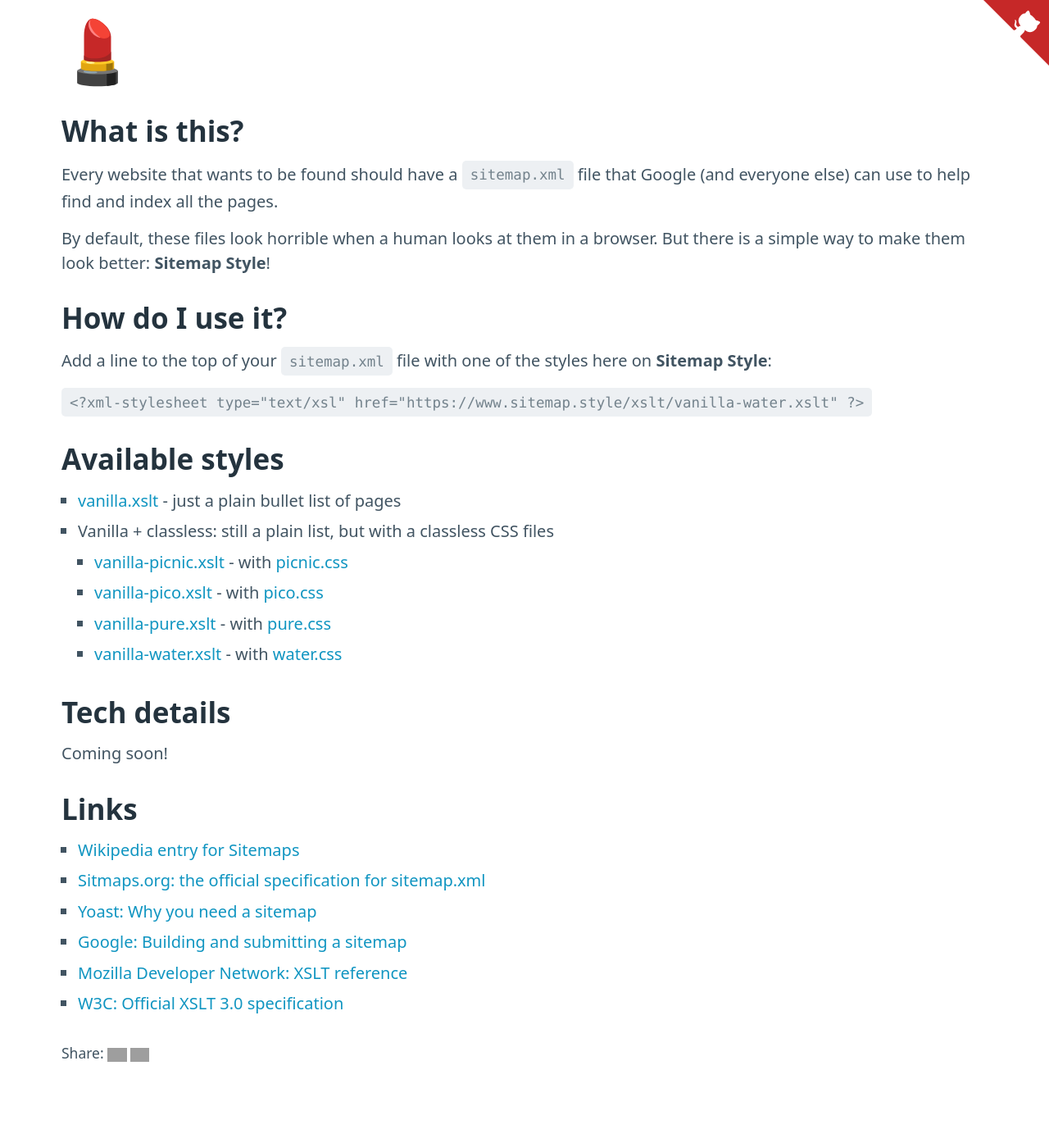
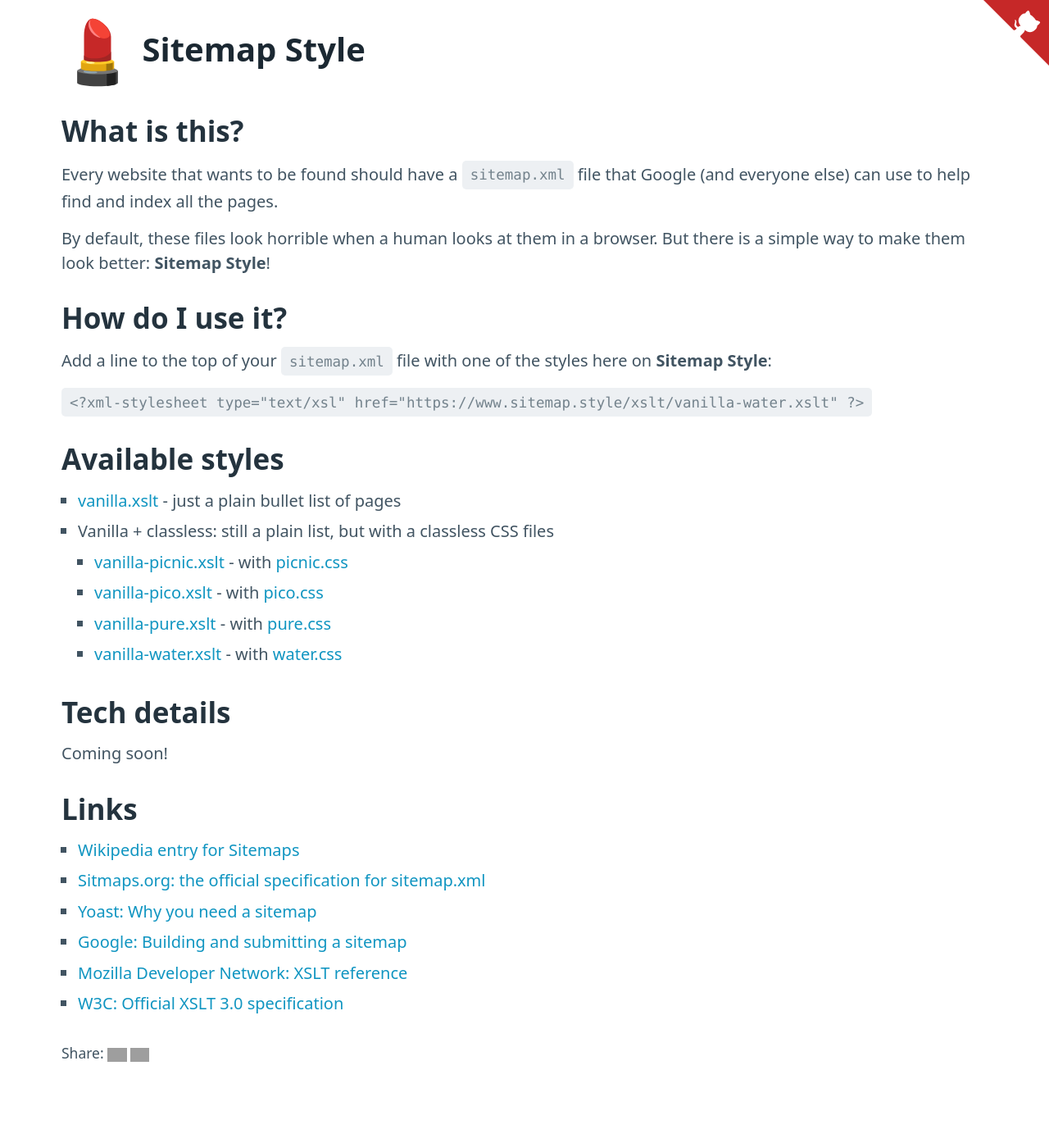
Before and after one commit to fileformat/rss.style, a Jekyll site: the page built from docs/index.html, in a window 1280 px wide. Shown: the whole page at 82% size. Built offline with Jekyll 4.4.1, drawn with Linux system fonts in a browser that asks for light colours; grey boxes are pictures that could not be loaded.

Commit message:
UPDATE: fix home page title, added favicon.svg link

```diff
--- a/docs/_includes/meta.html
+++ b/docs/_includes/meta.html
@@ -8,12 +8,10 @@
     {%- if site.yandex_validation != 'LATER' %}
     <meta name="yandex-verification" content="{{site.yandex_validation}}" />
     {%- endif %}
+    <link rel="icon" type="image/svg+xml" href="/favicon.svg" />
 {%- endif %}
     <meta name="referrer" content="unsafe-url" />
     <meta name="viewport" content="width=device-width, initial-scale=1, shrink-to-fit=no" />
-    <!--
-    <link rel="stylesheet" href="https://cdn.jsdelivr.net/npm/@picocss/pico@1/css/pico.classless.css">
-    -->
     <link rel="stylesheet" href="/css/pico.classless.css" />
     <style>
         :root {
--- a/docs/index.html
+++ b/docs/index.html
@@ -1,5 +1,5 @@
 ---
-title: Sitemap.Style: Make your sitemap.xml look better with an XSLT stylesheet
+title: "Sitemap.Style: Make your sitemap.xml look better with an XSLT stylesheet"
 h1: Sitemap Style
 ---
 
```
Also changed, not shown: 1 other file.
